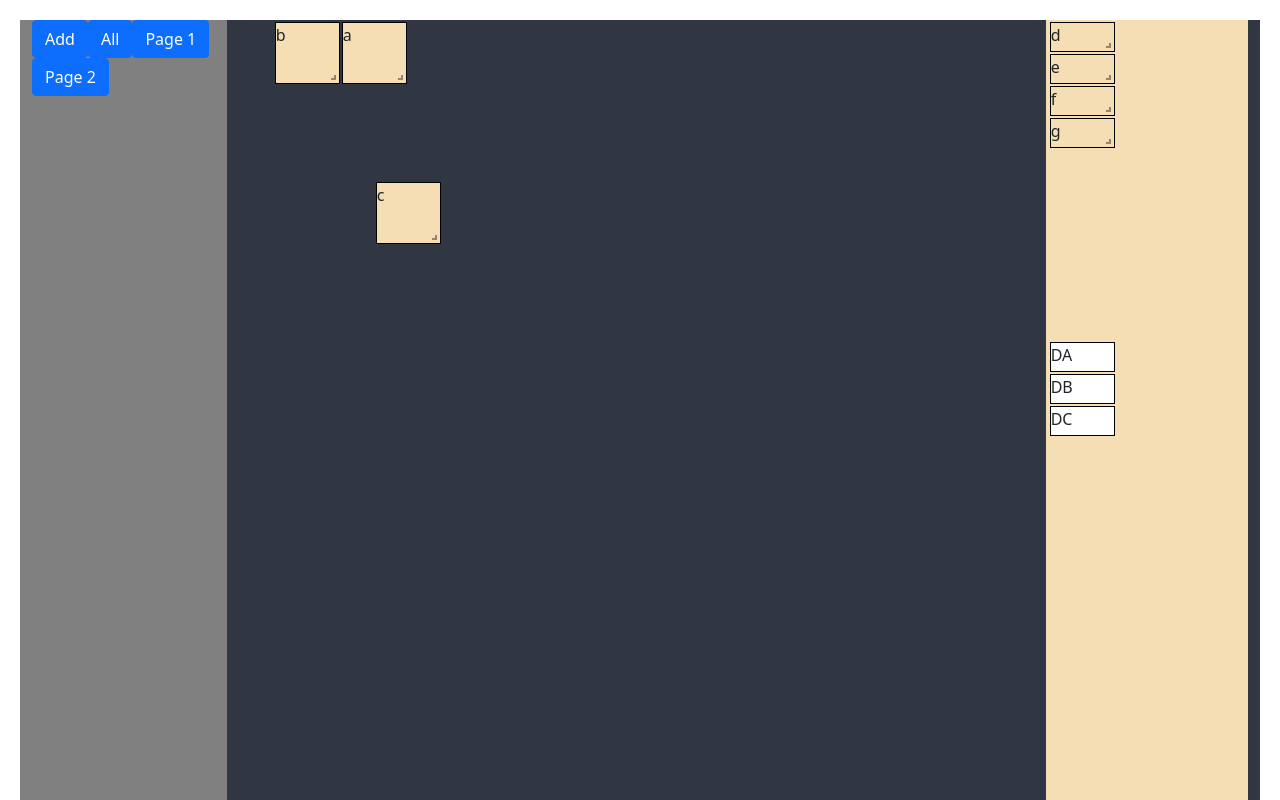
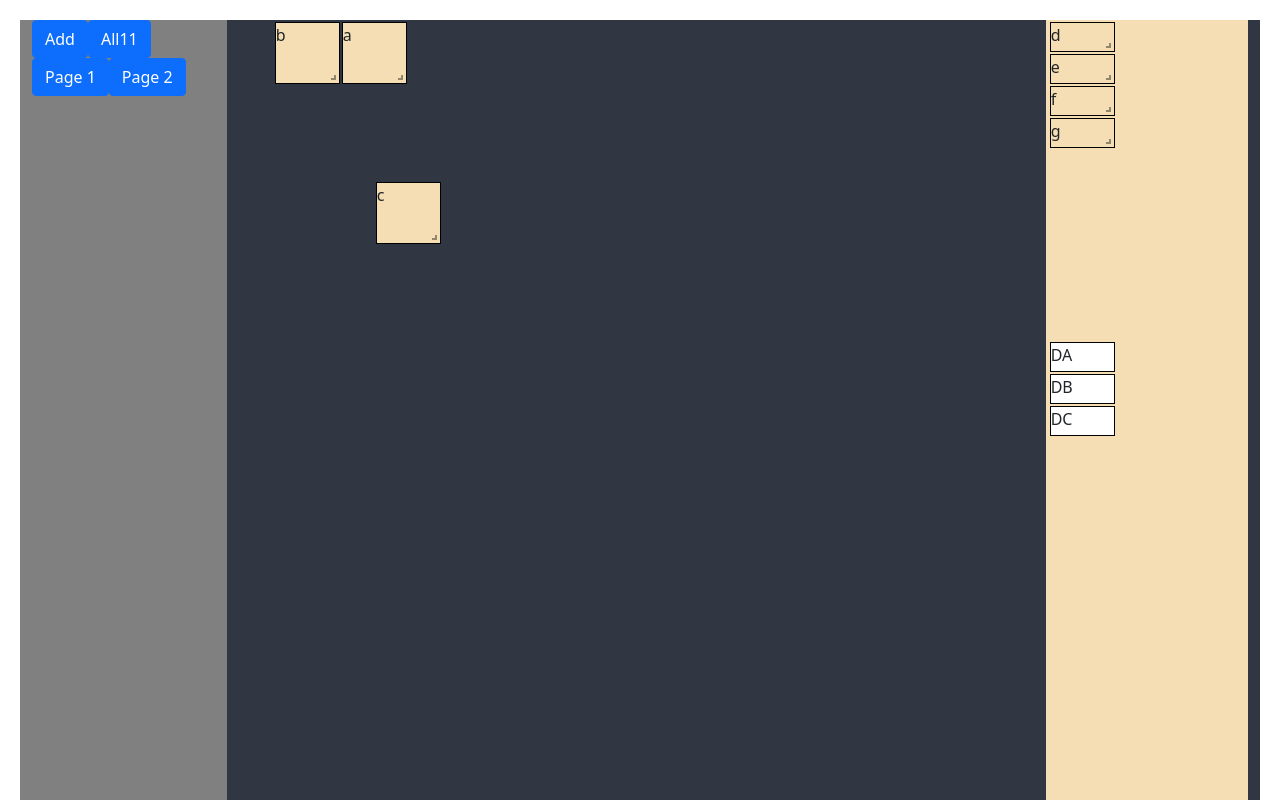
Before and after one commit to Luke-pak/react-test, a React (Create React App) app: page / in a window 1280 px wide. Shown: the top 800 px of the page. Built offline with nearby package versions, Linux system fonts and the light colour scheme.

Commit message:
210421-004 Commit

```diff
--- a/src/AddGrid.js
+++ b/src/AddGrid.js
@@ -31,7 +31,7 @@ function AddGrid() {
           setPage(0);
         }}
       >
-        All
+        All11
       </Button>
       <Button
         onClick={() => {
```
